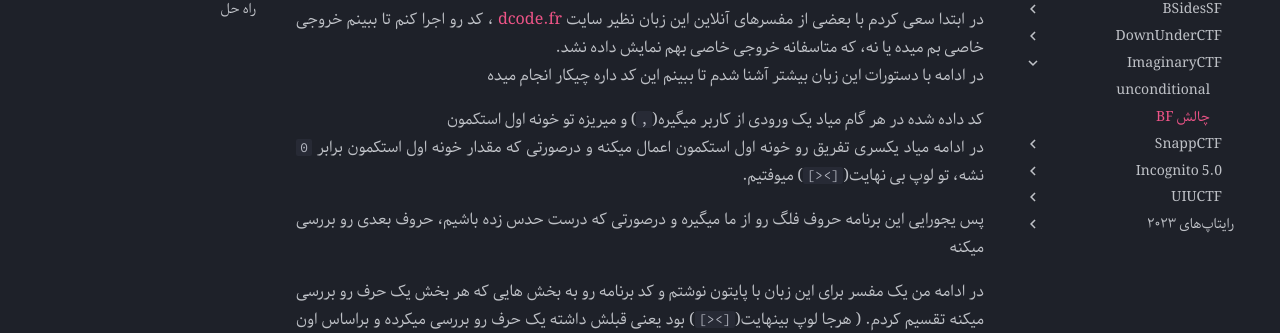
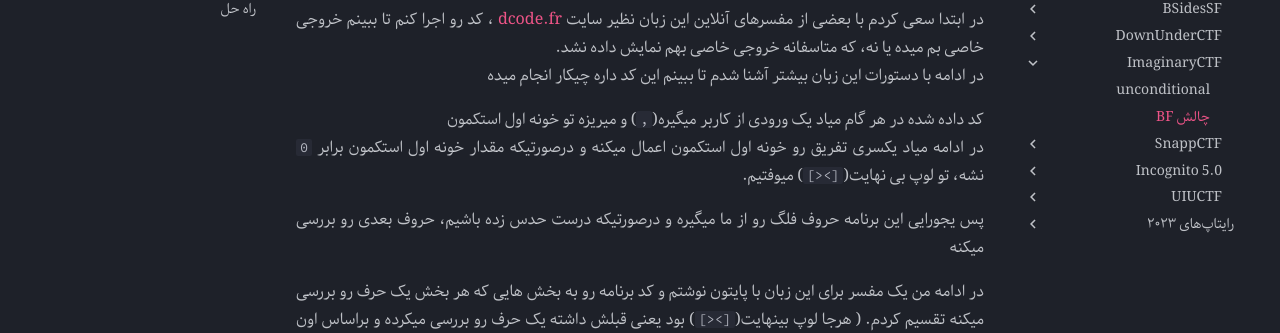
Before and after one commit to FlagMotori/writeups, an MkDocs documentation site: the page built from docs/reverse/writeups/ImaginaryCTF/BF.md, in a window 1280 px wide and 900 px high, scrolled down 631 px. Shown: the part 126-459 px from the top of the window. Built offline with MkDocs 1.6.1 and Material for MkDocs 9.7.7, drawn with Linux system fonts in a browser that asks for light colours; emoji names are drawn with the system emoji font; comment, search, counter and statistics services are not loaded.

Commit message:
some fix

```diff
--- a/docs/reverse/writeups/ImaginaryCTF/BF.md
+++ b/docs/reverse/writeups/ImaginaryCTF/BF.md
@@ -63,9 +63,9 @@ tags:
 در ادامه با دستورات این زبان بیشتر آشنا شدم تا ببینم این کد داره چیکار انجام میده
 
 کد داده شده در هر گام میاد یک ورودی از کاربر میگیره(`,`) و میریزه تو خونه اول استکمون
-در ادامه میاد یکسری تفریق رو خونه اول استکمون اعمال میکنه و درصورتی که مقدار خونه اول استکمون برابر `0` نشه، تو لوپ بی نهایت(`[><]`) میوفتیم.
+در ادامه میاد یکسری تفریق رو خونه اول استکمون اعمال میکنه و درصورتیکه مقدار خونه اول استکمون برابر `0` نشه، تو لوپ بی نهایت(`[><]`) میوفتیم.
 
-پس یجورایی این برنامه حروف فلگ رو از ما میگیره و درصورتی که درست حدس زده باشیم، حروف بعدی رو بررسی میکنه
+پس یجورایی این برنامه حروف فلگ رو از ما میگیره و درصورتیکه درست حدس زده باشیم، حروف بعدی رو بررسی میکنه
 
 
 در ادامه من یک مفسر برای این زبان با پایتون نوشتم و کد برنامه رو به بخش هایی که هر بخش یک حرف رو بررسی میکنه تقسیم کردم. ( هرجا لوپ بینهایت(`[><]`) بود یعنی قبلش داشته یک حرف رو بررسی میکرده و براساس اون رشته رو تقسیم بندی کردم)
```
Also changed, not shown: docs/crypto/writeups/SnappCTF/Bombastic.md (+1 -1 lines).
